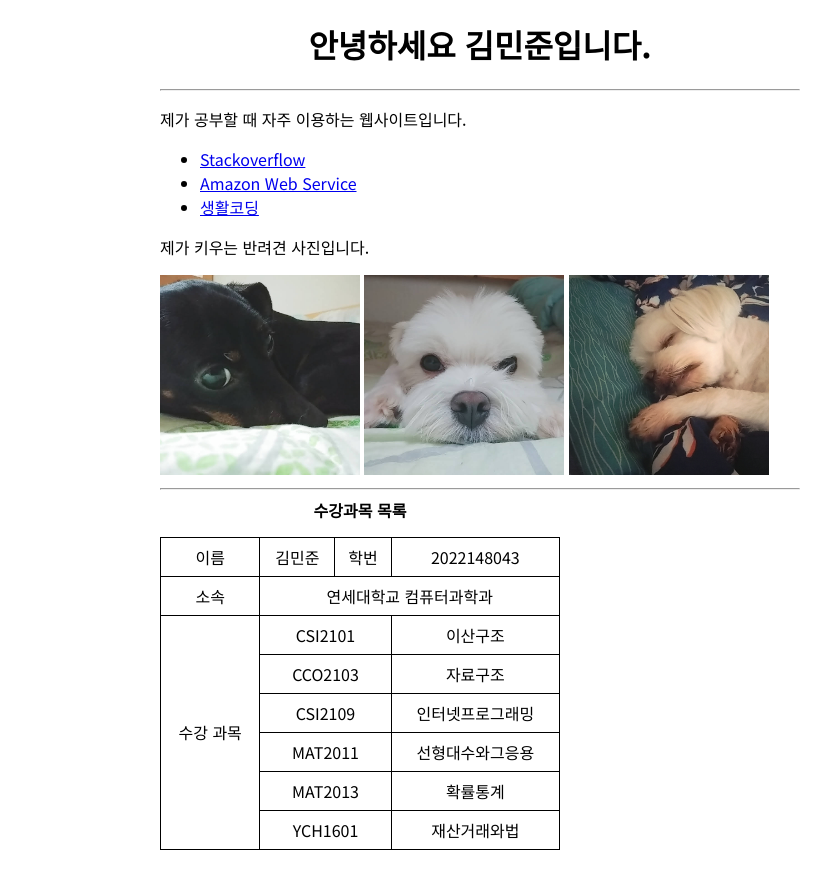
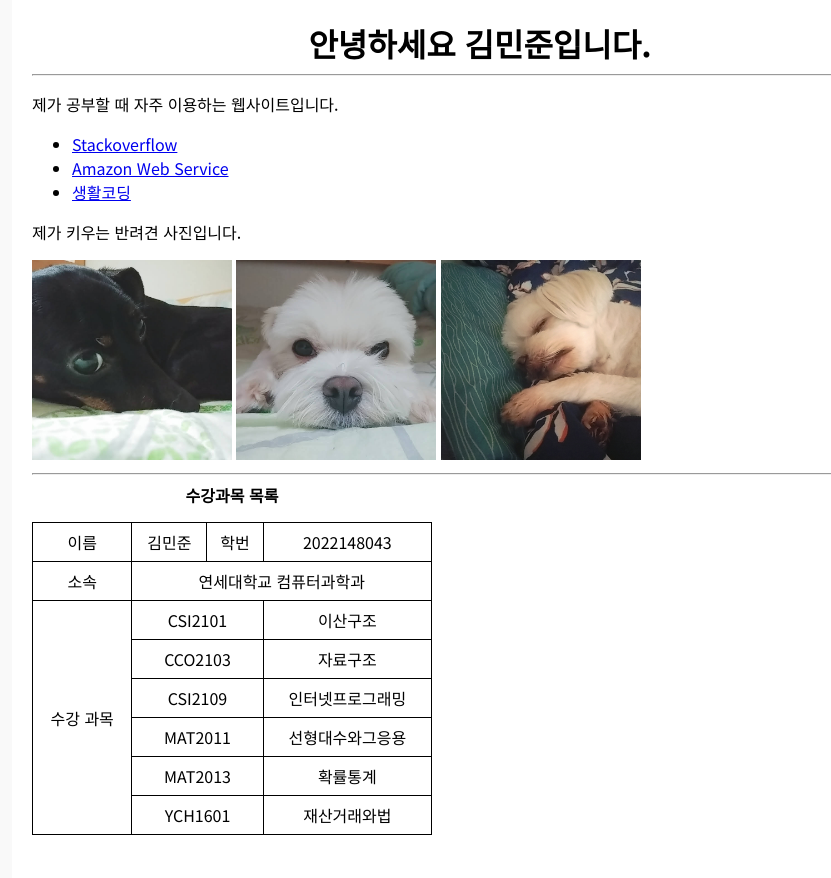
Before and after one commit to 2022148043/HomeworkRepository, a plain HTML site: page LAB1/index.html in a window 1280 px wide. Shown: the whole page, without its empty margins (160-991 px from the left). Drawn offline with Linux system fonts and the light colour scheme.

Commit message:
Background color changed

```diff
--- a/LAB1/style.css
+++ b/LAB1/style.css
@@ -4,10 +4,16 @@
     font-family: 'Noto Sans KR', sans-serif;
 }
 
+html {
+    background-color: #F9F9F9;
+}
+
 body {
-    width: 50%;
+    width: 70%;
     margin: auto;
+    padding: 20px;
     padding-bottom: 50px;
+    background-color: white;
 }
 
 table, td {
@@ -26,6 +32,7 @@ td {
 
 h1 {
     text-align: center;
+    margin: 0;
 }
 
 caption {
```
Also changed, not shown: 1 other file.
